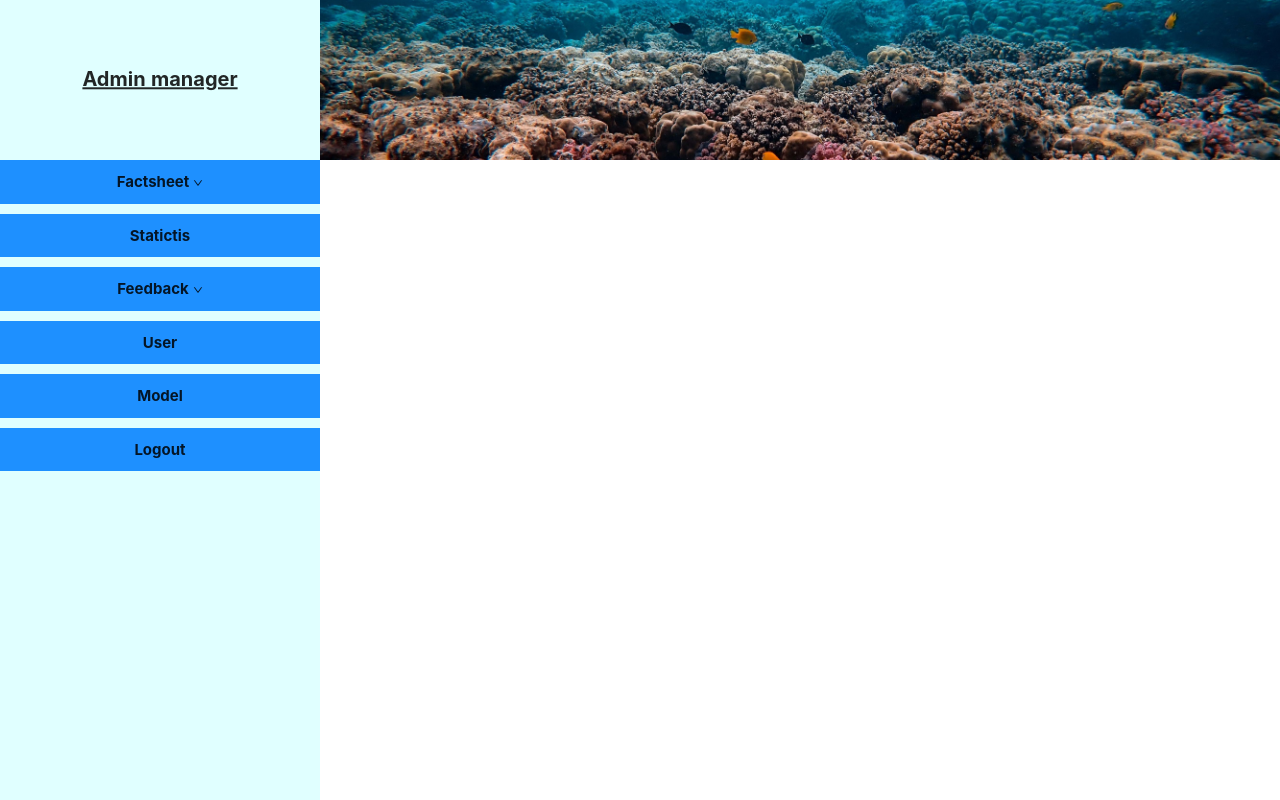
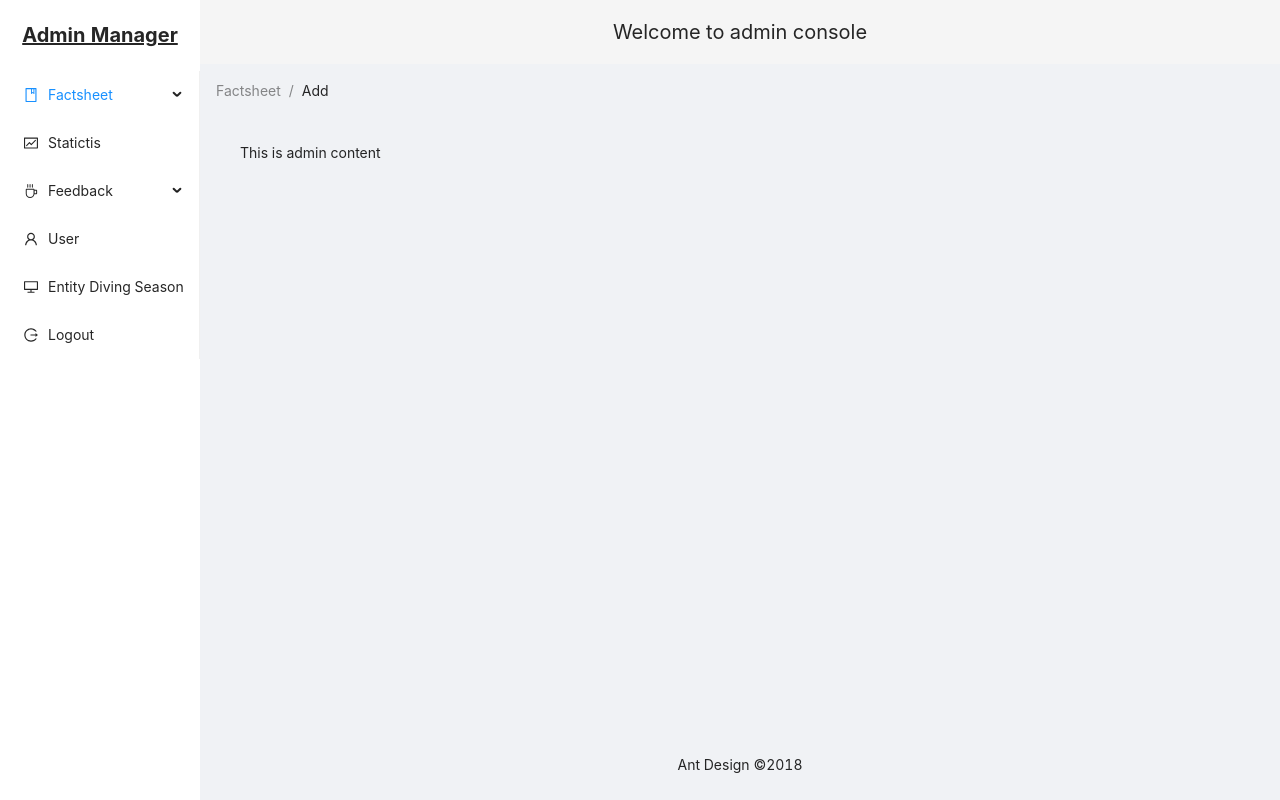
Before and after one commit to namlthse62173/coral_client, a React (Create React App) app in the folder coral_client/: page /admin in a window 1280 px wide. Built offline with nearby package versions, Linux system fonts and the light colour scheme.

Commit message:
update admin page

```diff
--- a/coral_client/src/App.js
+++ b/coral_client/src/App.js
@@ -7,9 +7,10 @@ import Feedback from './components/page/feedback/Feedback';
 import Login from './components/page/login/Login';
 import Register from './components/page/register/Register';
 import AppProvider from './components/provider/AppProvider';
-import AdminBase from './components/page-admin/AdminBase';
+// import AdminBase from './components/page-admin/AdminBase';
 import UserInfo from './components/page/userinfo/UserInfo';
 import Statistic from './components/page/statistic/Statistic';
+import AdminBase from './components/page-admin/AdminPage';
 
 function App() {
   return (
--- a/coral_client/src/components/page-admin/AdminBase.js
+++ b/coral_client/src/components/page-admin/AdminBase.js
@@ -78,7 +78,7 @@ export default function AdminBase() {
       </Col>
       <Col span={18}>
         <RightBar>
-          <Header/>
+          <Header />
         </RightBar>
       </Col>
     </Row>
--- /dev/null
+++ b/coral_client/src/components/page-admin/AdminPage.js
@@ -0,0 +1,75 @@
+import React, { useState } from 'react'
+import { DesktopOutlined, UserOutlined, CoffeeOutlined, BookOutlined, LogoutOutlined, FundOutlined } from '@ant-design/icons/lib/icons'
+import { Layout, Menu, Breadcrumb } from 'antd';
+import styled from 'styled-components';
+
+const { Header, Content, Footer, Sider } = Layout
+const { SubMenu } = Menu
+const SiderStyled = styled(Sider)`
+    .logo {
+        background-color: white;
+        font-size: 20px;
+        text-align: center;
+        font-weight: bold;
+        margin: 20px;
+        text-decoration: underline;
+    }
+`
+const HeaderStyled = styled(Header)`
+    background-color: whitesmoke;
+    text-align: center;
+    font-size: 20px;
+`
+
+export default function AdminBase() {
+    const [headerText, setHeaderText] = useState('Welcome to admin console')
+
+    const handleMenu = key => {
+        console.log(key)
+    }
+
+    return (
+        <div>
+            <Layout style={{ minHeight: '100vh' }}>
+                <SiderStyled theme='light' collapsed={false} >
+                    <div className="logo">Admin Manager</div>
+                    <Menu theme="light" defaultSelectedKeys={['1']} mode="inline">
+                        <SubMenu key='1' icon={<BookOutlined />} title="Factsheet">
+                            <Menu.Item key='2' onClick={() => handleMenu("1")}>Add</Menu.Item>
+                            <Menu.Item key='3' onClick={() => handleMenu("2")}>Management</Menu.Item>
+                        </SubMenu>
+                        <Menu.Item key='4' onClick={() => handleMenu("3")} icon={<FundOutlined />}>
+                            Statictis
+                        </Menu.Item>
+                        <SubMenu key='5' icon={<CoffeeOutlined />} title="Feedback">
+                            <Menu.Item key='6' onClick={() => handleMenu("4")}>Read</Menu.Item>
+                            <Menu.Item key='7' onClick={() => handleMenu("5")}>UnRead</Menu.Item>
+                        </SubMenu>
+                        <Menu.Item key='8' onClick={() => handleMenu("6")} icon={<UserOutlined />}>
+                            User
+                        </Menu.Item>
+                        <Menu.Item key='9' onClick={() => handleMenu("7")} icon={<DesktopOutlined />}>
+                            Entity Diving Season
+                        </Menu.Item>
+                        <Menu.Item key='10' onClick={() => handleMenu("8")} icon={<LogoutOutlined />}>
+                            Logout
+                        </Menu.Item>
+                    </Menu>
+                </SiderStyled>
+                <Layout className="site-layout">
+                    <HeaderStyled >{headerText}</HeaderStyled>
+                    <Content style={{ margin: '0 16px' }}>
+                        <Breadcrumb style={{ margin: '16px 0' }}>
+                            <Breadcrumb.Item>Factsheet</Breadcrumb.Item>
+                            <Breadcrumb.Item>Add</Breadcrumb.Item>
+                        </Breadcrumb>
+                        <div className="site-layout-background" style={{ padding: 24, minHeight: 360 }}>
+                            This is admin content
+                        </div>
+                    </Content>
+                    <Footer style={{ textAlign: 'center' }}>Ant Design ©2018</Footer>
+                </Layout>
+            </Layout>
+        </div>
+    )
+}
```
